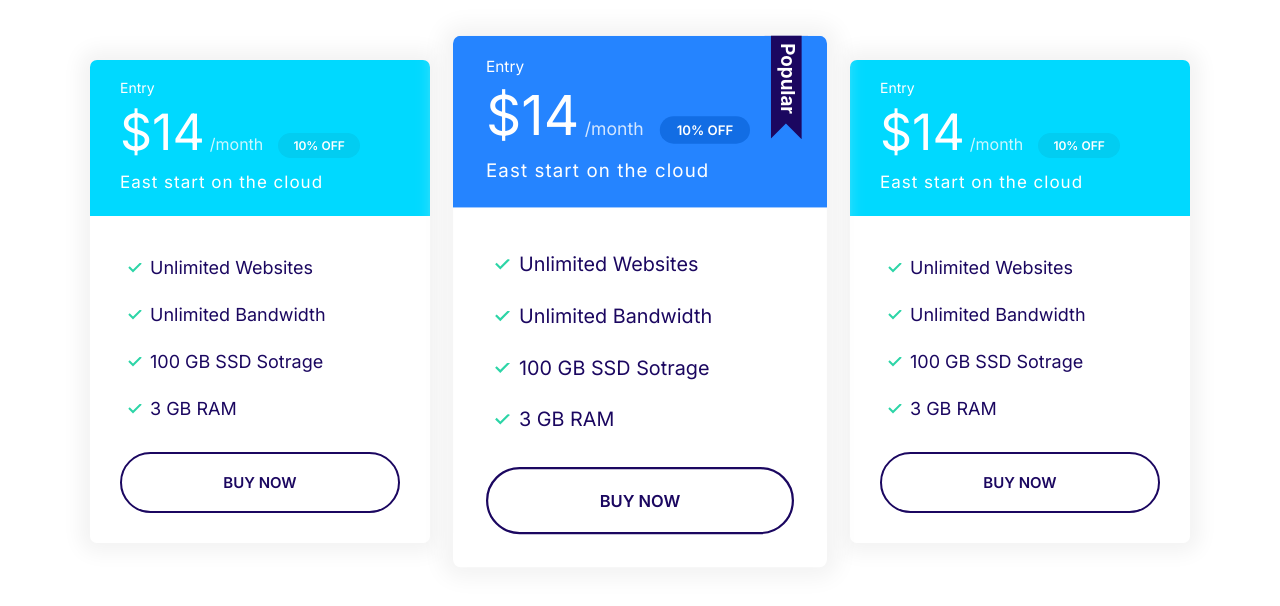
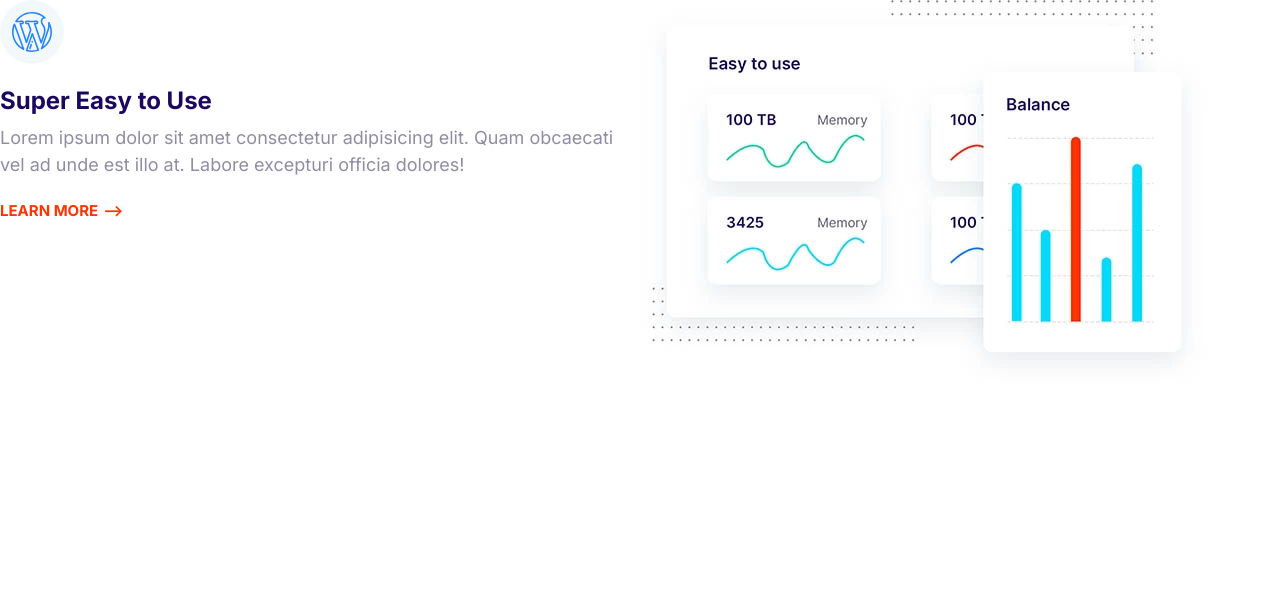
Before and after one commit to SulakshanaGeeth/Cloud-Hosting-Website, a plain HTML site: page index.html in a window 1280 px wide. Drawn offline with Linux system fonts and the light colour scheme.

Commit message:
Build the feature block component.

```diff
--- a/index.html
+++ b/index.html
@@ -15,70 +15,32 @@
     <title>Document</title>
   </head>
   <body>
-    <section class="block container block-plans">
-      <div class="grid grid--1x3">
-        <div class="plan">
-          <div class="card card--secondary">
-            <header class="card__header">
-              <h3 class="plan__name">Entry</h3>
-              <span class="plan__price">$14</span>
-              <span class="plan__billing-cycle">/month</span>
-              <span class="badge badge--secondary badge--small">10% OFF</span>
-              <span class="plan__description">East start on the cloud</span>
-            </header>
-            <div class="card__body">
-              <ul class="list list--tick">
-                <li class="list__item">Unlimited Websites</li>
-                <li class="list__item">Unlimited Bandwidth</li>
-                <li class="list__item">100 GB SSD Sotrage</li>
-                <li class="list__item">3 GB RAM</li>
-              </ul>
-              <button class="btn btn--outline btn--block">Buy Now</button>
-            </div>
-          </div>
-        </div>
-        <div class="plan plan--popular">
-          <div class="card card--primary">
-            <header class="card__header">
-              <h3 class="plan__name">Entry</h3>
-              <span class="plan__price">$14</span>
-              <span class="plan__billing-cycle">/month</span>
-              <span class="badge badge--primary badge--small">10% OFF</span>
-              <span class="plan__description">East start on the cloud</span>
-            </header>
-            <div class="card__body">
-              <ul class="list list--tick">
-                <li class="list__item">Unlimited Websites</li>
-                <li class="list__item">Unlimited Bandwidth</li>
-                <li class="list__item">100 GB SSD Sotrage</li>
-                <li class="list__item">3 GB RAM</li>
-              </ul>
-              <button class="btn btn--outline btn--block">Buy Now</button>
-            </div>
-          </div>
-        </div>
-        <div class="plan">
-          <div class="card card--secondary">
-            <header class="card__header">
-              <h3 class="plan__name">Entry</h3>
-              <span class="plan__price">$14</span>
-              <span class="plan__billing-cycle">/month</span>
-              <span class="badge badge--secondary badge--small">10% OFF</span>
-              <span class="plan__description">East start on the cloud</span>
-            </header>
-            <div class="card__body">
-              <ul class="list list--tick">
-                <li class="list__item">Unlimited Websites</li>
-                <li class="list__item">Unlimited Bandwidth</li>
-                <li class="list__item">100 GB SSD Sotrage</li>
-                <li class="list__item">3 GB RAM</li>
-              </ul>
-              <button class="btn btn--outline btn--block">Buy Now</button>
-            </div>
-          </div>
-        </div>
+    <article class="grid grid--1x2 feature">
+      <div class="feature__content">
+        <span class="icon-container">
+          <svg class="icon icon--primary">
+            <use xlink:href="images/sprite.svg#wordpress"></use>
+          </svg>
+        </span>
+        <h3 class="feature__heading">Super Easy to Use</h3>
+        <p>
+          Lorem ipsum dolor sit amet consectetur adipisicing elit. Quam
+          obcaecati vel ad unde est illo at. Labore excepturi officia dolores!
+        </p>
+        <a href="#" class="link-arrow">Learn More</a>
       </div>
-    </section>
+      <picture>
+        <source
+          type="image/webp"
+          srcset="images/easy.webp 1x, images/easy@2x.webp 2x"
+        />
+        <source
+          type="image/jpg"
+          srcset="images/easy.jpg 1x, images/easy@2x.jpg 2x"
+        />
+        <img class="feature__image" src="images/easy@2x.jpg" alt="" />
+      </picture>
+    </article>
 
     <script src="js/main.js"></script>
   </body>
```
Also changed, not shown: components/features.html (added, +26 -0 lines), images/easy.jpg (added), images/easy.webp (added), images/easy@2x.jpg (added), images/easy@2x.webp (added), images/fast.jpg (added), images/fast.webp (added), images/fast@2x.jpg (added), images/fast@2x.webp (added).
